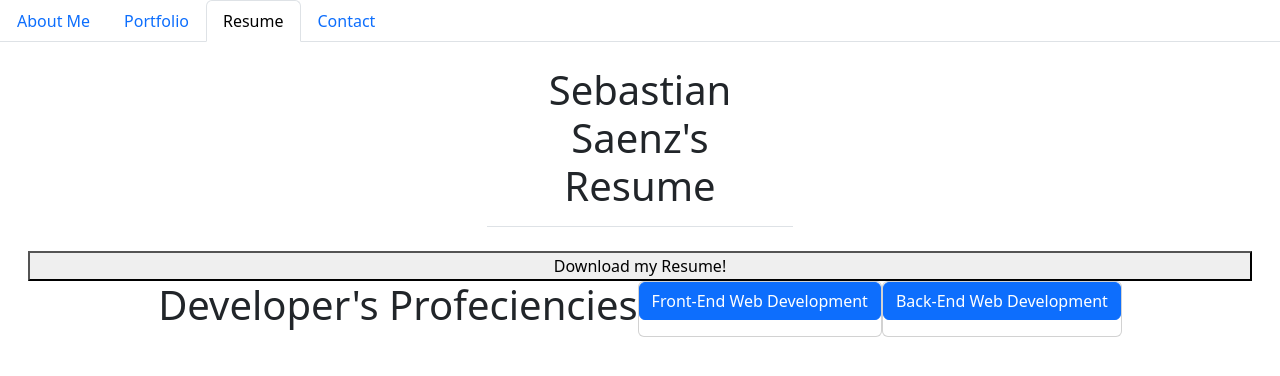
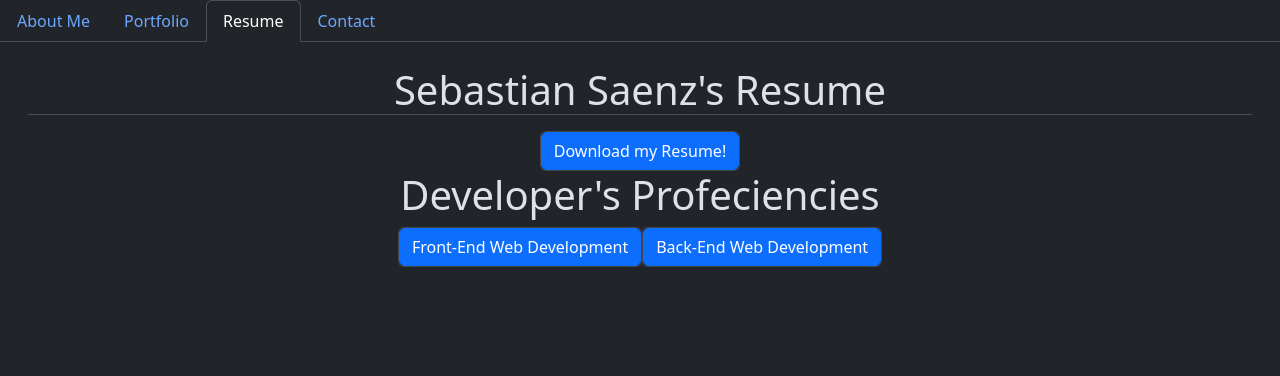
Before and after one commit to thasebby/reactPortfolio, a React (Vite) app: page /Resume in a window 1280 px wide. Shown: the top 376 px of the page. Built offline with nearby package versions, Linux system fonts and the light colour scheme.

Commit message:
worked on the styling of the buttons

```diff
--- a/index.html
+++ b/index.html
@@ -1,5 +1,5 @@
 <!DOCTYPE html>
-<html lang="en">
+<html lang="en" data-bs-theme="dark">
   <head>
     <meta charset="UTF-8" />
     <link rel="icon" type="image/svg+xml" href="/vite.svg" />
--- a/src/App.css
+++ b/src/App.css
@@ -69,12 +69,6 @@
   opacity: 1;
 }
 
-footer {
-  text-align: center; /* You can remove this line if you don't want the content of the footer to be centered */
-  position: relative;
-  bottom: 0;
-  width: 100%;
-  background-color: #333; /* Set the background color to ensure visibility */
-  color: white; /* Set the text color for better contrast */
-  padding: 20px; /* Add padding for spacing */
+.body{
+
 }
--- a/src/pages/Resume.jsx
+++ b/src/pages/Resume.jsx
@@ -86,36 +86,41 @@ export default function Resume() {
 
     return (
         <div className='row justify-content-center p-4'>
-            <h1 className='text-center col-3 pb-3 mb-4 border-bottom'>Sebastian Saenz's Resume</h1>
-            <button onClick={onButtonClick}>
-                Download my Resume!
-            </button>
+            <h1 className='text-center mb-3 border-bottom'>Sebastian Saenz's Resume</h1>
+            <div className='d-flex flex-wrap justify-content-center text-center'>
+                <div className='card d-grid gap-2'>
+                    <button className='btn btn-primary' onClick={onButtonClick}>
+                        Download my Resume!
+                    </button>
+                </div>
+            </div>
+
+            <h1 className='d-flex flex-wrap justify-content-center text-center'>Developer's Profeciencies</h1>
+
 
             <section className='d-flex flex-wrap justify-content-center text-center'>
-                <h1>Developer's Profeciencies</h1>
-
                 <>
-                    <div className='card'>
-                        <Button variant="primary" onClick={() => setModalShow(true)}>
+                    <div className='card d-grid gap-2'>
+                        <Button variant="primary" className='btn btn-primary' onClick={() => setModalShow(true)}>
                             Front-End Web Development
                         </Button>
 
                         <FrontEndModal
-                            show = {modalShow}
-                            onHide = {() => setModalShow(false)}
+                            show={modalShow}
+                            onHide={() => setModalShow(false)}
                         />
                     </div>
                 </>
 
                 <>
-                    <div className='card'>
-                        <Button variant="primary" onClick={() => setModalShow(true)}>
+                    <div className='card d-grid gap-2'>
+                        <Button variant="primary" className='btn btn-primary' onClick={() => setModalShow(true)}>
                             Back-End Web Development
                         </Button>
 
                         <BackEndModal
-                            show = {modalShow}
-                            onHide = {() => setModalShow(false)}
+                            show={modalShow}
+                            onHide={() => setModalShow(false)}
                         />
                     </div>
                 </>
```
